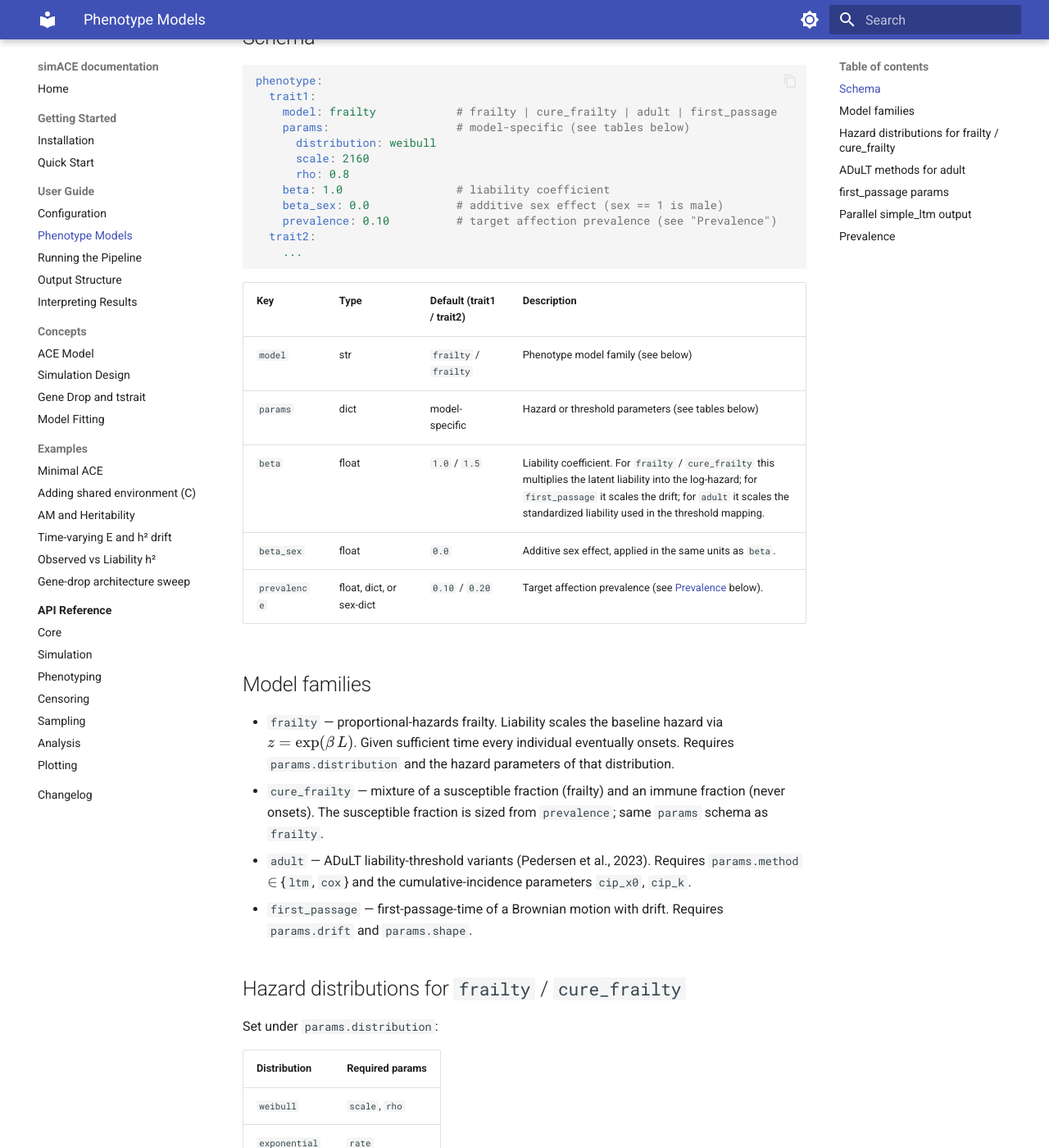
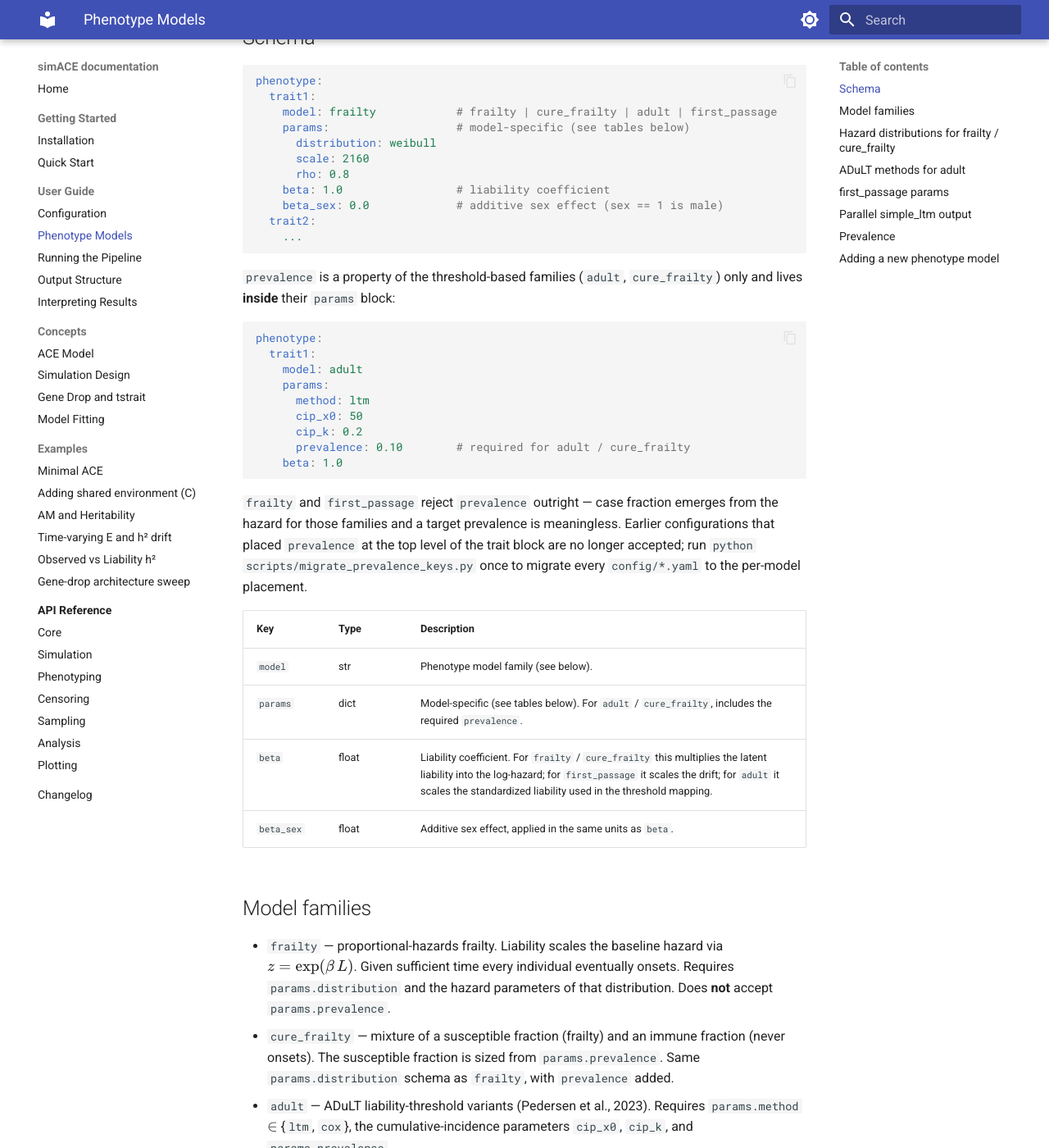
Before and after one commit to rwaples/simACE, an MkDocs documentation site: the page built from docs/user-guide/phenotype-models.md, in a window 1280 px wide and 1400 px high, scrolled down 320 px. Shown: the whole window at 82% size. Built offline with MkDocs 1.6.1 and Material for MkDocs 9.7.7, drawn with Linux system fonts in a browser that asks for light colours; some of the changed text lies outside the part shown.

Commit message:
docs/user-guide/phenotype-models: prevalence under per-model params
Move prevalence inside the params: block in the schema example, document
the type-encoded asymmetry (only adult / cure_frailty accept it; frailty
and first_passage reject it outright), point users to the migration
script for legacy configs, and add a "How to add a new phenotype model"
section that walks through the MODELS registry pattern.

Updates the simple_ltm note to reflect that the threshold path now falls
back to (0.10, 0.20) for prevalence-less models.

````diff
--- a/docs/user-guide/phenotype-models.md
+++ b/docs/user-guide/phenotype-models.md
@@ -20,33 +20,55 @@ phenotype:
       rho: 0.8
     beta: 1.0                 # liability coefficient
     beta_sex: 0.0             # additive sex effect (sex == 1 is male)
-    prevalence: 0.10          # target affection prevalence (see "Prevalence")
   trait2:
     ...
 ```
 
-| Key | Type | Default (trait1 / trait2) | Description |
-|---|---|---|---|
-| `model` | str | `frailty` / `frailty` | Phenotype model family (see below) |
-| `params` | dict | model-specific | Hazard or threshold parameters (see tables below) |
-| `beta` | float | `1.0` / `1.5` | Liability coefficient. For `frailty` / `cure_frailty` this multiplies the latent liability into the log-hazard; for `first_passage` it scales the drift; for `adult` it scales the standardized liability used in the threshold mapping. |
-| `beta_sex` | float | `0.0` | Additive sex effect, applied in the same units as `beta`. |
-| `prevalence` | float, dict, or sex-dict | `0.10` / `0.20` | Target affection prevalence (see [Prevalence](#prevalence) below). |
+`prevalence` is a property of the threshold-based families (`adult`,
+`cure_frailty`) only and lives **inside** their `params` block:
+
+```yaml
+phenotype:
+  trait1:
+    model: adult
+    params:
+      method: ltm
+      cip_x0: 50
+      cip_k: 0.2
+      prevalence: 0.10        # required for adult / cure_frailty
+    beta: 1.0
+```
+
+`frailty` and `first_passage` reject `prevalence` outright — case
+fraction emerges from the hazard for those families and a target
+prevalence is meaningless. Earlier configurations that placed
+`prevalence` at the top level of the trait block are no longer accepted;
+run `python scripts/migrate_prevalence_keys.py` once to migrate every
+`config/*.yaml` to the per-model placement.
+
+| Key | Type | Description |
+|---|---|---|
+| `model` | str | Phenotype model family (see below). |
+| `params` | dict | Model-specific (see tables below). For `adult` / `cure_frailty`, includes the required `prevalence`. |
+| `beta` | float | Liability coefficient. For `frailty` / `cure_frailty` this multiplies the latent liability into the log-hazard; for `first_passage` it scales the drift; for `adult` it scales the standardized liability used in the threshold mapping. |
+| `beta_sex` | float | Additive sex effect, applied in the same units as `beta`. |
 
 ## Model families
 
 - `frailty` — proportional-hazards frailty. Liability scales the baseline
   hazard via $z = \exp(\beta\,L)$. Given sufficient time every individual
   eventually onsets. Requires `params.distribution` and the hazard
-  parameters of that distribution.
+  parameters of that distribution. Does **not** accept `params.prevalence`.
 - `cure_frailty` — mixture of a susceptible fraction (frailty) and an
   immune fraction (never onsets). The susceptible fraction is sized from
-  `prevalence`; same `params` schema as `frailty`.
+  `params.prevalence`. Same `params.distribution` schema as `frailty`,
+  with `prevalence` added.
 - `adult` — ADuLT liability-threshold variants (Pedersen et al., 2023).
-  Requires `params.method` $\in$ {`ltm`, `cox`} and the cumulative-incidence
-  parameters `cip_x0`, `cip_k`.
+  Requires `params.method` $\in$ {`ltm`, `cox`}, the cumulative-incidence
+  parameters `cip_x0`, `cip_k`, and `params.prevalence`.
 - `first_passage` — first-passage-time of a Brownian motion with drift.
-  Requires `params.drift` and `params.shape`.
+  Requires `params.drift` and `params.shape`. Does **not** accept
+  `params.prevalence`.
 
 ## Hazard distributions for `frailty` / `cure_frailty`
 
@@ -61,14 +83,17 @@ Set under `params.distribution`:
 | `loglogistic` | `scale`, `shape` |
 | `gamma` | `shape`, `scale` |
 
+The registry is in `simace.phenotyping.hazards.BASELINE_HAZARDS`; each
+entry maps a distribution name to a vectorized inverter.
+
 ## ADuLT methods for `adult`
 
 Set under `params.method`:
 
 | Method | Required params | Description |
 |---|---|---|
-| `ltm` | `cip_x0`, `cip_k` | Deterministic liability-threshold with logistic cumulative-incidence proportion. |
-| `cox` | `cip_x0`, `cip_k` | Proportional hazards with Weibull noise and rank-based CIP-to-age mapping. |
+| `ltm` | `cip_x0`, `cip_k`, `prevalence` | Deterministic liability-threshold with logistic cumulative-incidence proportion. |
+| `cox` | `cip_x0`, `cip_k`, `prevalence` | Proportional hazards with Weibull noise and rank-based CIP-to-age mapping. |
 
 ## `first_passage` params
 
@@ -81,16 +106,17 @@ Set under `params.method`:
 
 Independently of the configured family, every scenario produces a
 parallel `phenotype.simple_ltm.parquet` output via a per-generation
-liability-threshold cut on `liability1` / `liability2`. This path uses
-the same `prevalence` value(s) as the main model and the scenario-level
-`standardize` flag (per-generation standardization), and is generated by
+liability-threshold cut on `liability1` / `liability2`. For `adult` /
+`cure_frailty` traits this path uses the configured `params.prevalence`;
+for `frailty` / `first_passage` traits it falls back to the documented
+defaults `(0.10, 0.20)`. The cut is applied by
 `simace.phenotyping.threshold.apply_threshold` regardless of which
 `model` is selected above.
 
 ## Prevalence
 
-The `phenotype.traitN.prevalence` key sets the target affection
-prevalence. Three forms are accepted:
+For `adult` / `cure_frailty`, three forms of `params.prevalence` are
+accepted:
 
 - **Scalar** (e.g. `0.10`) — same prevalence for every individual.
 - **Per-generation dict** (e.g. `{2: 0.03, 3: 0.05, 4: 0.08, 5: 0.12}`)
@@ -99,3 +125,24 @@ prevalence. Three forms are accepted:
 - **Sex-specific dict** (e.g. `{female: 0.08, male: 0.12}`) — prevalence
   differs by sex; each sex value may itself be a scalar or a
   per-generation dict.
+
+## Adding a new phenotype model
+
+Each model family is a frozen dataclass under `simace/phenotyping/models/`
+that subclasses `PhenotypeModel`. To add a fifth family:
+
+1. Write `simace/phenotyping/models/my_model.py` exposing a class
+   `MyModel(PhenotypeModel)` with typed parameter fields and the abstract
+   methods (`from_config`, `add_cli_args`, `from_cli`, `cli_flag_attrs`,
+   `to_params_dict`, `simulate`).
+2. Validate parameters in `__post_init__`. `from_config` and `from_cli`
+   should wrap any `ValueError` / `TypeError` from construction with
+   trait context via the `wrap_trait_error` helper.
+3. Import the class in `simace/phenotyping/models/__init__.py` and add
+   `"my_model": MyModel` to the `MODELS` dict.
+
+That's the entire registration surface — no decorator, no auto-discovery.
+The dispatcher in `simace.phenotyping.phenotype._simulate_one_trait`,
+the validator in `simace.config._validate_phenotype_config`, and the
+CLI in `simace.phenotyping.phenotype.cli` all read from `MODELS` and
+pick up the new family automatically.
````
